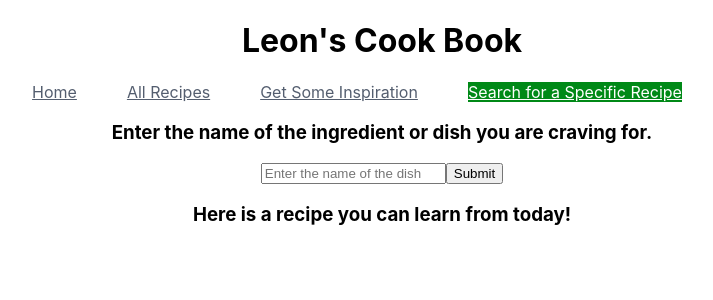
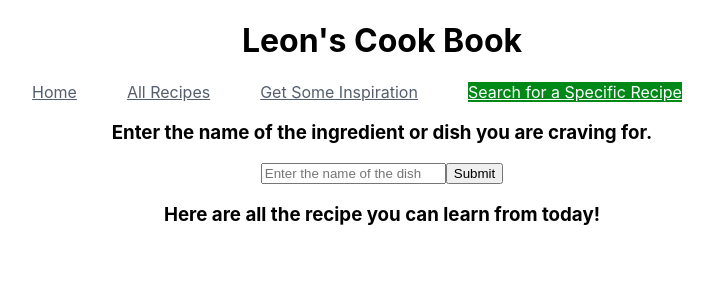
Before and after one commit to Xiaohei2021/react-frontEnd, a React (Create React App) app in the folder react_project/proj_5_front/: page /query in a window 1280 px wide. Shown: the top 300 px of the page, without its empty margins (258-971 px from the left). Built offline with nearby package versions, Linux system fonts and the light colour scheme.

Commit message:
added photo to dishes

```diff
--- a/react_project/proj_5_front/src/components/Dish.js
+++ b/react_project/proj_5_front/src/components/Dish.js
@@ -20,6 +20,7 @@ class Dish extends Component {
     return (
       <div>
         <h4>{this.props.dish.strMeal}</h4>
+        <img src={this.props.dish.strMealThumb}/><br/>
         {this.props.ingredients}<br/>
         {this.props.dish.strInstructions}<br/>
         <button onClick={this.handleSave}>Save Recipe</button><hr/>
--- a/react_project/proj_5_front/src/components/Home.js
+++ b/react_project/proj_5_front/src/components/Home.js
@@ -7,7 +7,6 @@ export default function Home() {
 
       <h1>What is your tummy yearning for this fine day?</h1>
 
-      {/* <CookBookIndex/>  */}
     </div>
   )
 }
--- a/react_project/proj_5_front/src/components/query/QueryList.js
+++ b/react_project/proj_5_front/src/components/query/QueryList.js
@@ -5,7 +5,6 @@ import Dish from '../Dish'
 export default class QueryList extends Component {
 
   render() {
-
 
     const recipeList =()=> this.props.fetchedRecipe.map(recipe => {
         // console.log(this.props)
@@ -19,7 +18,7 @@ export default class QueryList extends Component {
         )})
     return (
         <div>
-            <h3>Here is a recipe you can learn from today!</h3>
+            <h3>Here are all the recipe you can learn from today!</h3>
             {recipeList()}
         </div>
     )
```
